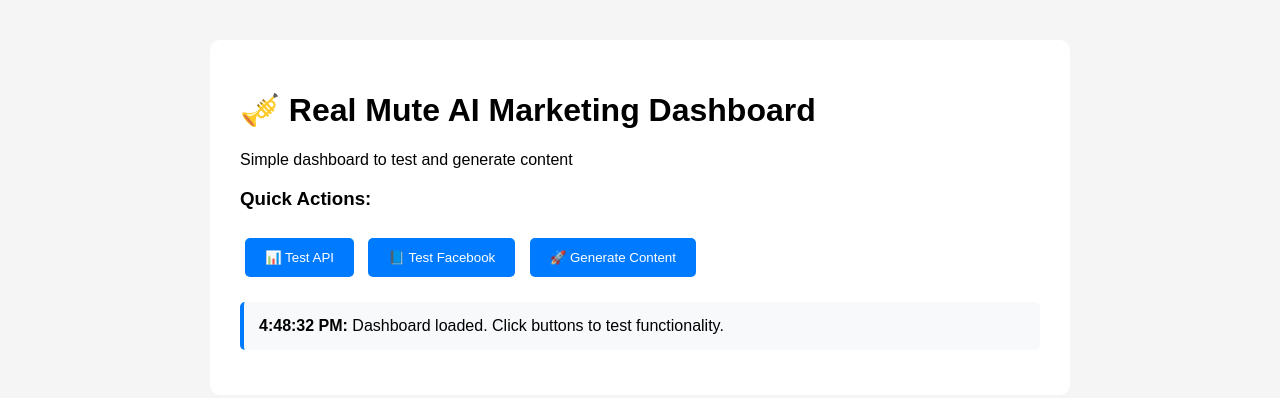
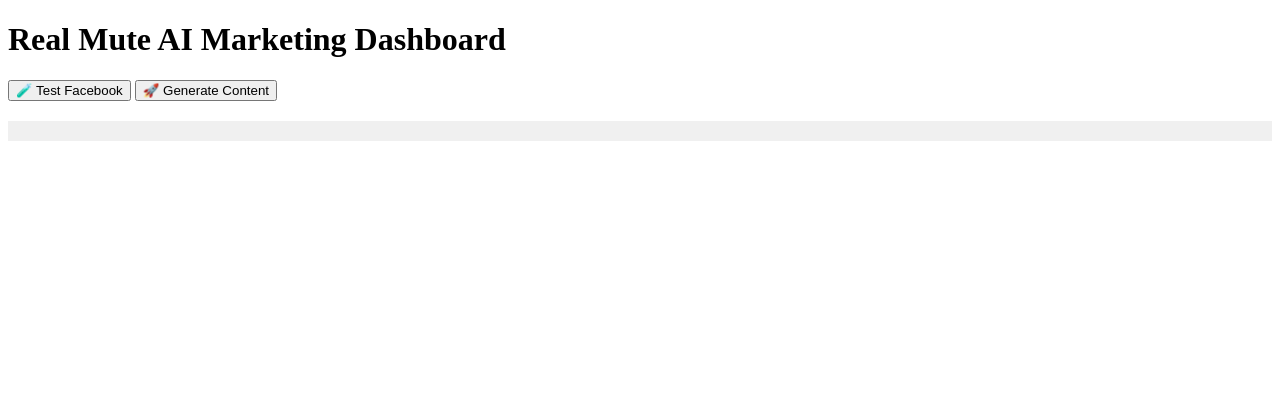
Before and after one commit to kfischi/AI-Marketing, a website: page index.html in a window 1280 px wide. Drawn offline with Linux system fonts and the light colour scheme.

Commit message:
Update index.html

```diff
--- a/index.html
+++ b/index.html
@@ -1,114 +1,43 @@
 <!DOCTYPE html>
 <html>
 <head>
+    <title>Real Mute Dashboard</title>
     <meta charset="UTF-8">
-    <title>Real Mute Dashboard</title>
-    <style>
-        body {
-            font-family: Arial;
-            margin: 40px;
-            background: #f5f5f5;
-        }
-        .container {
-            max-width: 800px;
-            margin: 0 auto;
-            background: white;
-            padding: 30px;
-            border-radius: 10px;
-        }
-        .btn {
-            background: #007bff;
-            color: white;
-            border: none;
-            padding: 12px 20px;
-            margin: 10px 5px;
-            border-radius: 5px;
-            cursor: pointer;
-        }
-        .btn:hover { background: #0056b3; }
-        .result {
-            background: #f8f9fa;
-            padding: 15px;
-            margin: 15px 0;
-            border-radius: 5px;
-            border-left: 4px solid #007bff;
-        }
-        .error { border-left-color: #dc3545; }
-        .success { border-left-color: #28a745; }
-    </style>
 </head>
 <body>
-    <div class="container">
-        <h1>🎺 Real Mute AI Marketing Dashboard</h1>
-        <p>Simple dashboard to test and generate content</p>
+    <h1>Real Mute AI Marketing Dashboard</h1>
 
-        <h3>Quick Actions:</h3>
-        <button class="btn" onclick="testAPI()">📊 Test API</button>
-        <button class="btn" onclick="testFacebook()">📘 Test Facebook</button>
-        <button class="btn" onclick="generateContent()">🚀 Generate Content</button>
+    <button id="testBtn" onclick="testFacebook()">🧪 Test Facebook</button>
+    <button id="generateBtn" onclick="generateContent()">🚀 Generate Content</button>
 
-        <div id="result"></div>
-    </div>
+    <div id="result" style="margin-top: 20px; padding: 10px; background: #f0f0f0;"></div>
 
     <script>
-        function showResult(message, type = 'result') {
-            document.getElementById('result').innerHTML =
-                `<div class="result ${type}"><strong>${new Date().toLocaleTimeString()}:</strong> ${message}</div>`;
-        }
-
-        async function testAPI() {
-            showResult('Testing API connection...', 'result');
-            try {
-                const response = await fetch('/.netlify/functions/api');
-                const data = await response.json();
-                showResult(`✅ API works! Stats: Generated: ${data.stats.totalGenerated}, Posted: ${data.stats.totalPosted}`, 'success');
-            } catch (error) {
-                showResult(`❌ API Error: ${error.message}`, 'error');
-            }
-        }
-
         async function testFacebook() {
-            showResult('Testing Facebook posting...', 'result');
+            document.getElementById('result').innerHTML = 'Testing Facebook...';
             try {
                 const response = await fetch('/.netlify/functions/api/test-facebook', {
                     method: 'POST'
                 });
                 const data = await response.json();
-
-                if (data.result && data.result.success) {
-                    showResult(`✅ Facebook Success! Post ID: ${data.result.postId}`, 'success');
-                } else {
-                    showResult(`❌ Facebook Failed: ${data.result ? data.result.error : 'Unknown error'}`, 'error');
-                }
+                document.getElementById('result').innerHTML = '<pre>' + JSON.stringify(data, null, 2) + '</pre>';
             } catch (error) {
-                showResult(`❌ Facebook Error: ${error.message}`, 'error');
+                document.getElementById('result').innerHTML = 'Error: ' + error.message;
             }
         }
 
         async function generateContent() {
-            showResult('Generating and posting content...', 'result');
+            document.getElementById('result').innerHTML = 'Generating content...';
             try {
                 const response = await fetch('/.netlify/functions/api/generate', {
                     method: 'POST'
                 });
                 const data = await response.json();
-
-                if (data.success) {
-                    const successful = data.results.filter(r => r.success).length;
-                    const total = data.results.length;
-                    showResult(`✅ Content Generated! Posted to ${successful}/${total} platforms. Results: ${data.results.map(r => `${r.platform}: ${r.success ? '✅' : '❌'}`).join(', ')}`, 'success');
-                } else {
-                    showResult(`❌ Generation Failed: ${data.error}`, 'error');
-                }
+                document.getElementById('result').innerHTML = '<pre>' + JSON.stringify(data, null, 2) + '</pre>';
             } catch (error) {
-                showResult(`❌ Generation Error: ${error.message}`, 'error');
+                document.getElementById('result').innerHTML = 'Error: ' + error.message;
             }
         }
-
-        // Test API when page loads
-        window.onload = function() {
-            showResult('Dashboard loaded. Click buttons to test functionality.', 'result');
-        };
     </script>
 </body>
 </html>
```
